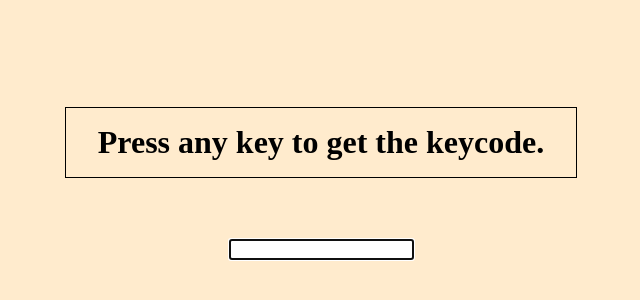
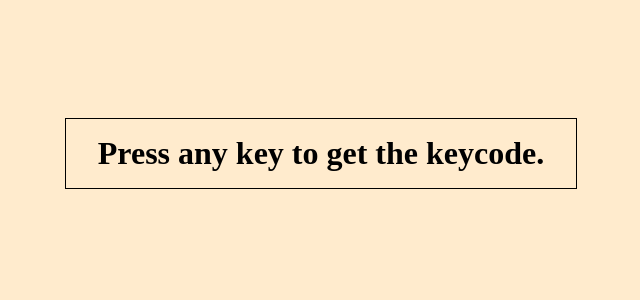
Before and after one commit to 50-vanilla-projects/11-Event-Key-Codes, a plain HTML site: page index.html in a window 1280 px wide. Shown: the part 140-440 px from the top of the page, without its empty margins (319-959 px from the left). Drawn offline with Linux system fonts and the light colour scheme.

Commit message:
html: remove input field

```diff
--- a/index.html
+++ b/index.html
@@ -12,7 +12,6 @@
     <body>
         <main>
             <h1>Press any key to get the keycode.</h1>
-            <input type="text" autofocus>
             <section class="display hidden">
                 <p class="key"></p>
                 <p class="code"></p>
```
